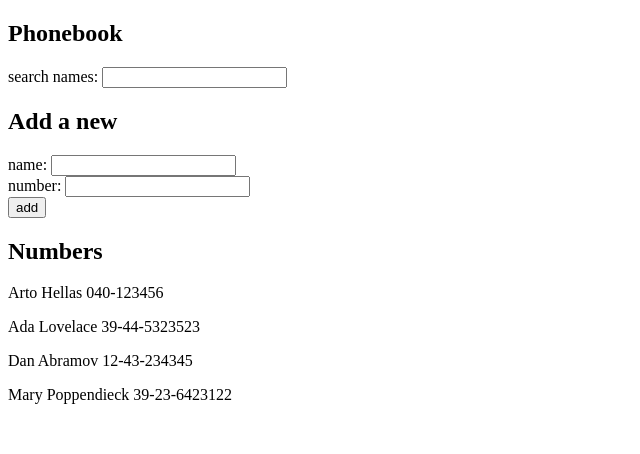
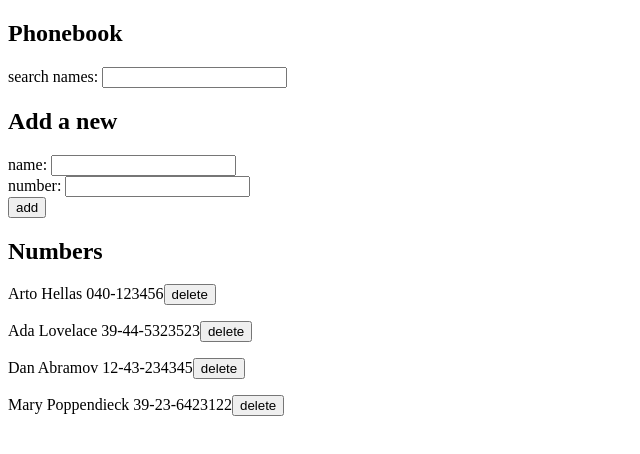
Before and after one commit to gregorybfoulkes/full_stack_open_2022, a React (Create React App) app in the folder part2/phonebook/: page / in a window 1280 px wide. Shown: the top 454 px of the page, without its empty margins (0-640 px from the left). Built offline with nearby package versions, Linux system fonts and the light colour scheme; data requests are answered from the project's data file.

Commit message:
Saving Progress

```diff
--- a/part2/phonebook/db.json
+++ b/part2/phonebook/db.json
@@ -1,5 +1,5 @@
 {
-    "persons":[
+  "persons": [
     {
       "name": "Arto Hellas",
       "number": "040-123456",
--- a/part2/phonebook/src/App.js
+++ b/part2/phonebook/src/App.js
@@ -4,6 +4,7 @@ import { useState,useEffect } from 'react'
 import Filter from './components/Filter'
 import PersonForm from './components/PersonForm'
 import Persons from './components/Persons'
+import personService from './services/personservice'
 
 const App = () => {
 
@@ -14,17 +15,11 @@ const App = () => {
   const [newFilter, setNewFilter] = useState('');
 
   useEffect(() => {
-    console.log('effect')
-    axios
-      .get('http://localhost:3001/persons')
-      .then(response => {
-        console.log('promise fulfilled')
-        setPersons(response.data)
-      })
+    personService.allPersons()
+    .then(allEntries => setPersons(allEntries))
   }, [])
 
   const handleNameChange = (event) => {
-    console.log(event.target.value)
     setNewName(event.target.value)
   };
 
@@ -34,7 +29,6 @@ const App = () => {
   }
 
   const addPerson = (event) => {
-
     event.preventDefault()
 
     const newPerson = {
@@ -46,12 +40,10 @@ const App = () => {
     let checkName = persons.some(person =>  person.name === newPerson.name)
 
     if(checkName){
-
       setMessage(`${newName} is already added to phonebook`)
-
     }else{
-
-      setPersons(persons.concat(newPerson))
+      personService.addPerson(newPerson)
+      .then(setPersons(persons.concat(newPerson)))
       setNewName('')
       setNewNumber('')
       setMessage('')
@@ -61,10 +53,19 @@ const App = () => {
 
   const filterNames = (event) => {
     setNewFilter(event.target.value)
-    console.log(newFilter)
     let filteredPerson = persons.filter(person => person.name.match(newFilter))
-    console.log(filteredPerson)
     setPersons(filteredPerson)
+  }
+
+  const deleteEntry = (id) => {
+
+    let filteredPerson = persons.filter(person => person.id === id)
+
+    if(window.confirm(`Delete ${filteredPerson[0].name} ?`)){
+      personService.deletePerson(filteredPerson[0].id)
+      .then(setPersons(persons.filter(persons => persons.id !== id )))
+    }
+
   }
 
   return (
@@ -74,7 +75,7 @@ const App = () => {
       <h2>Add a new</h2>
       <PersonForm newName={newName} newNumber={newNumber} handleNameChange={handleNameChange} handleNumberChange={handleNumberChange} addPerson={addPerson}/>
       <h2>Numbers</h2>
-      <Persons persons={persons} />
+      <Persons persons={persons} deleteEntry={deleteEntry} />
       <h2>{message}</h2>
     </div>
   )
--- a/part2/phonebook/src/components/Persons.js
+++ b/part2/phonebook/src/components/Persons.js
@@ -1,9 +1,9 @@
 import React from 'react';
 
-const Persons = ({persons}) => {
+const Persons = ({persons, deleteEntry}) => {
     return (
 
-        <div>{persons.map(person => <p key={person.name}>{person.name} {person.number}</p>)}</div>
+        <div>{persons.map(person => <p key={person.name}>{person.name} {person.number}<button onClick={() => deleteEntry(person.id)}>delete</button></p>)}</div>
 
     )
 }
--- /dev/null
+++ b/part2/phonebook/src/services/personservice.js
@@ -0,0 +1,22 @@
+import axios from 'axios';
+
+const baseUrl = 'http://localhost:3001/persons'
+
+const addPerson = (newObject) => {
+const request = axios.post(baseUrl, newObject)
+  return request.then(response => response.data)
+}
+
+const allPersons = () => {
+    const request = axios.get(baseUrl)
+    return request.then(response => response.data)
+}
+
+const deletePerson = (id) => {
+    const request = axios.delete(`${baseUrl}/${id}`)
+    return request.then(response => response.data)
+  }
+
+const exportObject = {addPerson,allPersons,deletePerson}
+
+export default exportObject
```
Also changed, not shown: 1 other file (tests, documents, lock files or other folders). Lines whose indentation alone changed are shown as unchanged.
